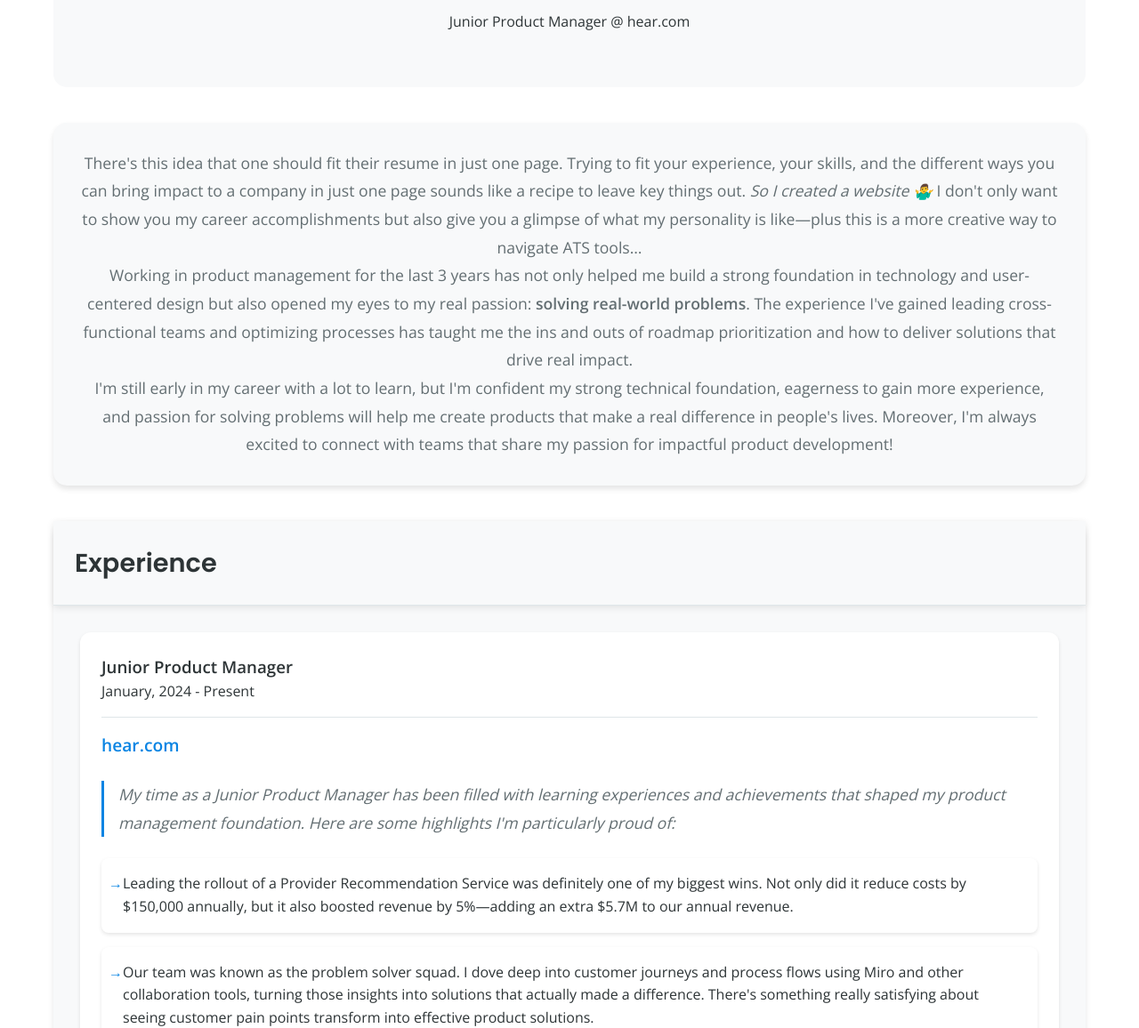
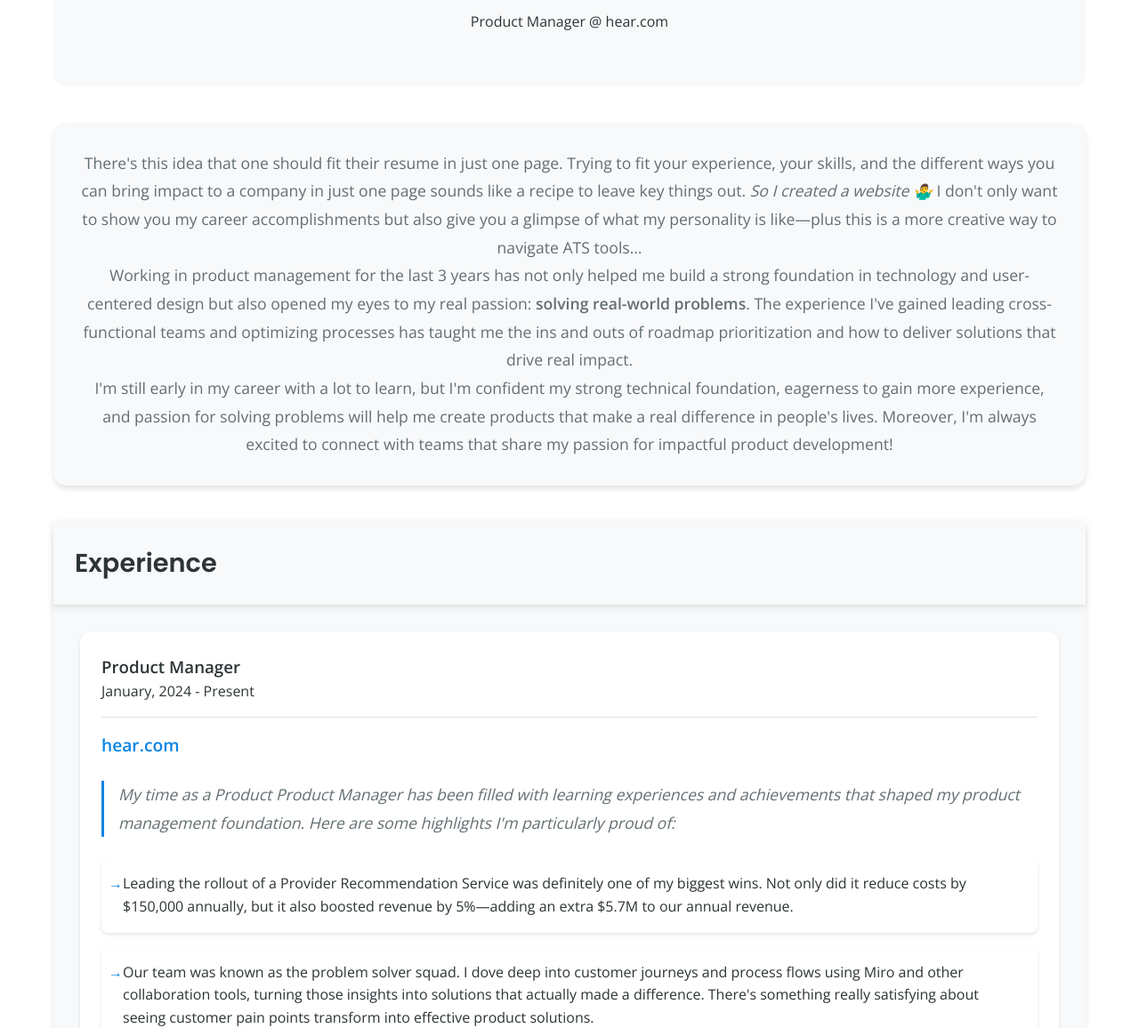
Before and after one commit to josevargas96/joshey-resume, a plain HTML site: page index.html in a window 1280 px wide. Shown: the part 147-1303 px from the top of the page at 89% size. Drawn offline with nearby package versions, Linux system fonts and the light colour scheme.

Commit message:
updating page title and last role tile

```diff
--- a/index.html
+++ b/index.html
@@ -15,7 +15,7 @@
     </button>
     <header>
         <h1>Jose Vargas</h1>
-        <p>Junior Product Manager @ hear.com</p>
+        <p>Product Manager @ hear.com</p>
     </header>
 
     <section class="section-bio">
@@ -34,12 +34,12 @@
             <!<!-- Position 1 (Most Recent) -->
             <div class="experience-item">
                 <div class="experience-header">
-                    <h3 class="job-title">Junior Product Manager</h3>
+                    <h3 class="job-title">Product Manager</h3>
                     <span class="work-period">January, 2024 - Present</span>
                 </div>
                 <div class="role-info">
                     <h4 class="company-name">hear.com</h4>
-                    <p class="role-description">My time as a Junior Product Manager has been filled with learning experiences and achievements that shaped my product management foundation. Here are some highlights I'm particularly proud of:</p>
+                    <p class="role-description">My time as a Product Product Manager has been filled with learning experiences and achievements that shaped my product management foundation. Here are some highlights I'm particularly proud of:</p>
                     <ul class="achievements">
                         <li>Leading the rollout of a Provider Recommendation Service was definitely one of my biggest wins. Not only did it reduce costs by $150,000 annually, but it also boosted revenue by 5%—adding an extra $5.7M to our annual revenue.</li>
                         <li>Our team was known as the problem solver squad. I dove deep into customer journeys and process flows using Miro and other collaboration tools, turning those insights into solutions that actually made a difference. There's something really satisfying about seeing customer pain points transform into effective product solutions.</li>
```
